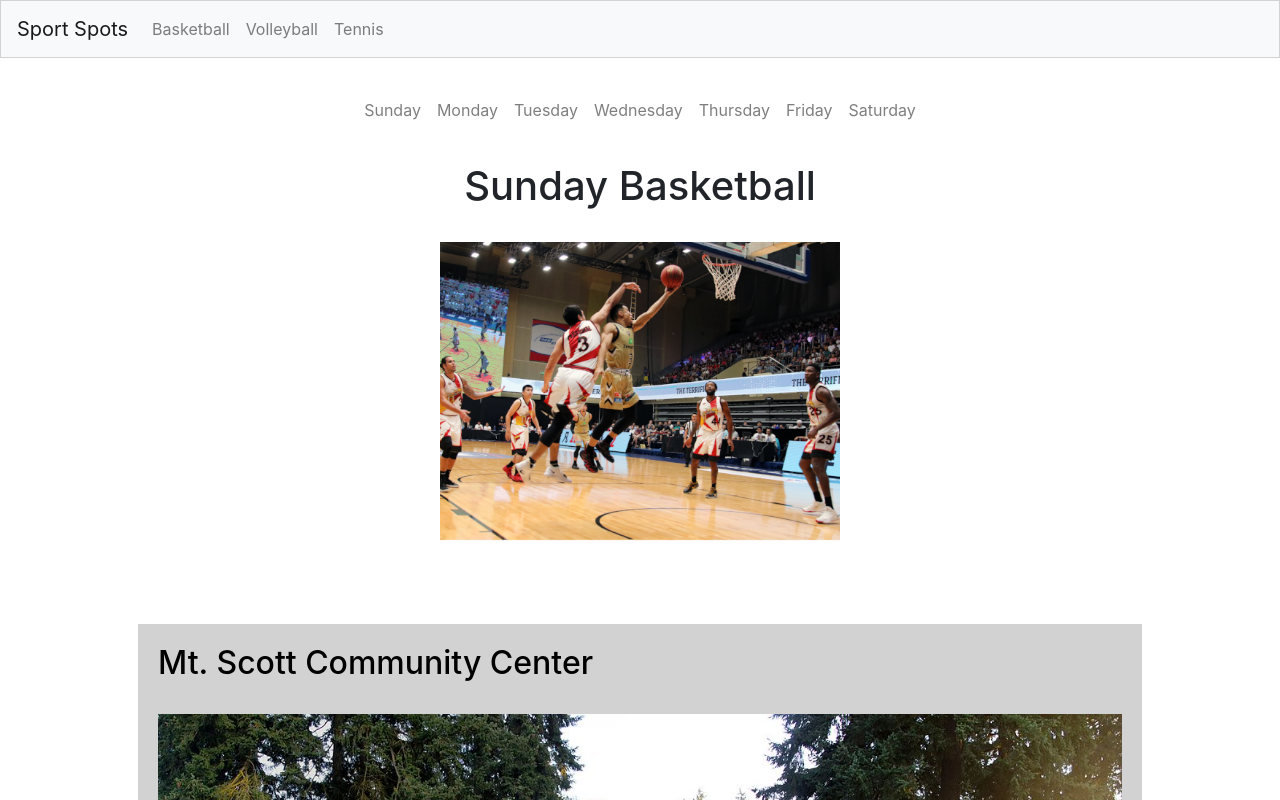
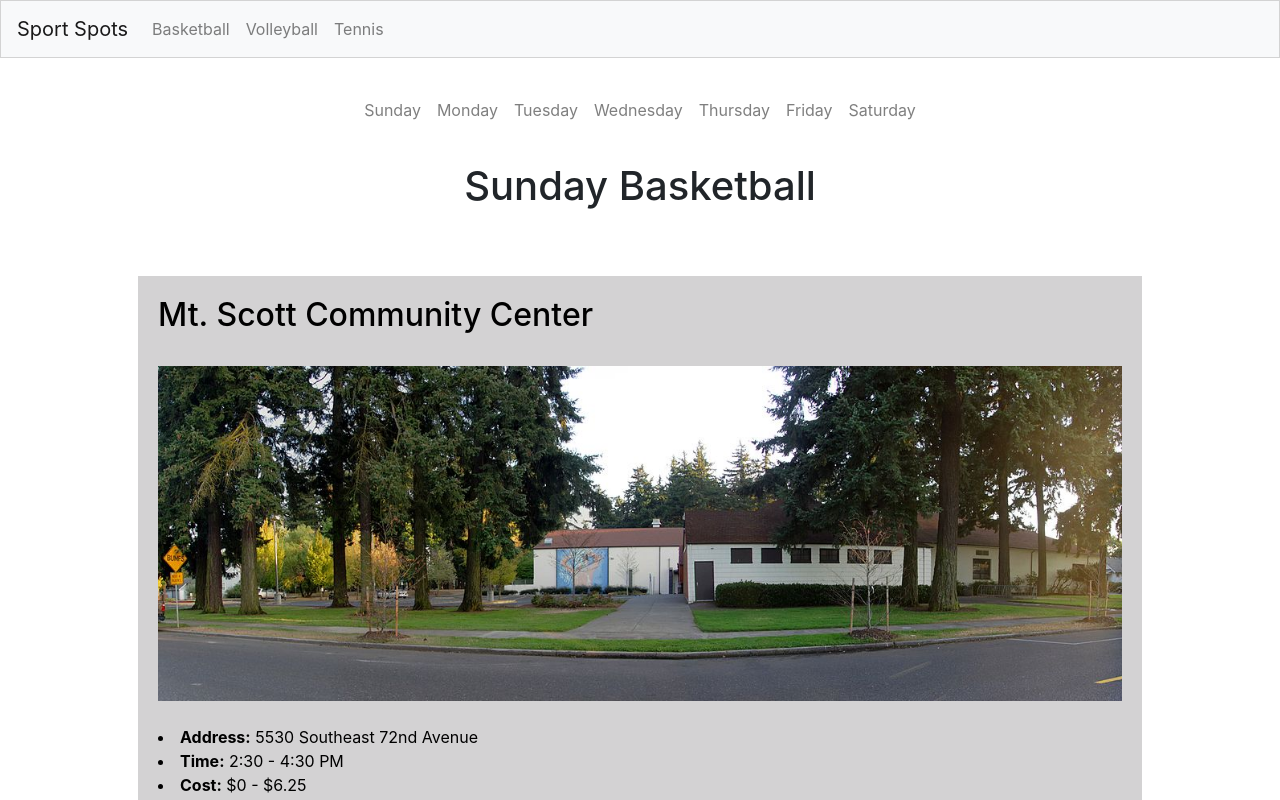
Before and after one commit to Chiemychanga/SportSpots, a React (Create React App) app: page /Basketball in a window 1280 px wide. Shown: the top 800 px of the page. Built offline with nearby package versions, Linux system fonts and the light colour scheme.

Commit message:
Removed basketball image

```diff
--- a/src/components/Basketball/Basketball.js
+++ b/src/components/Basketball/Basketball.js
@@ -3,7 +3,6 @@ import "../css/content.css";
 import "./css/basketball.css";
 import SportFooter from "../SportFooter.js";
 import "bootstrap/dist/css/bootstrap.min.css";
-import basketballPicture from "../images/basketball.png";
 import DayOfWeekNav from "../DayOfWeekNav";
 import DisplayGyms from "./displayGyms";
 import "../css/content.css";
@@ -39,10 +38,6 @@ export default class Basketball extends React.Component {
         <br />
         <h1 className="align-center">{this.state.dayOfWeek} Basketball</h1>
         <br />
-        <img src={basketballPicture} alt="Athletes playing basketball" />
-        <br />
-        <br />
-        <br />
         <br />
         <div className="gym-spots">
           <DisplayGyms dayOfWeek={this.state.dayOfWeek} />
```
